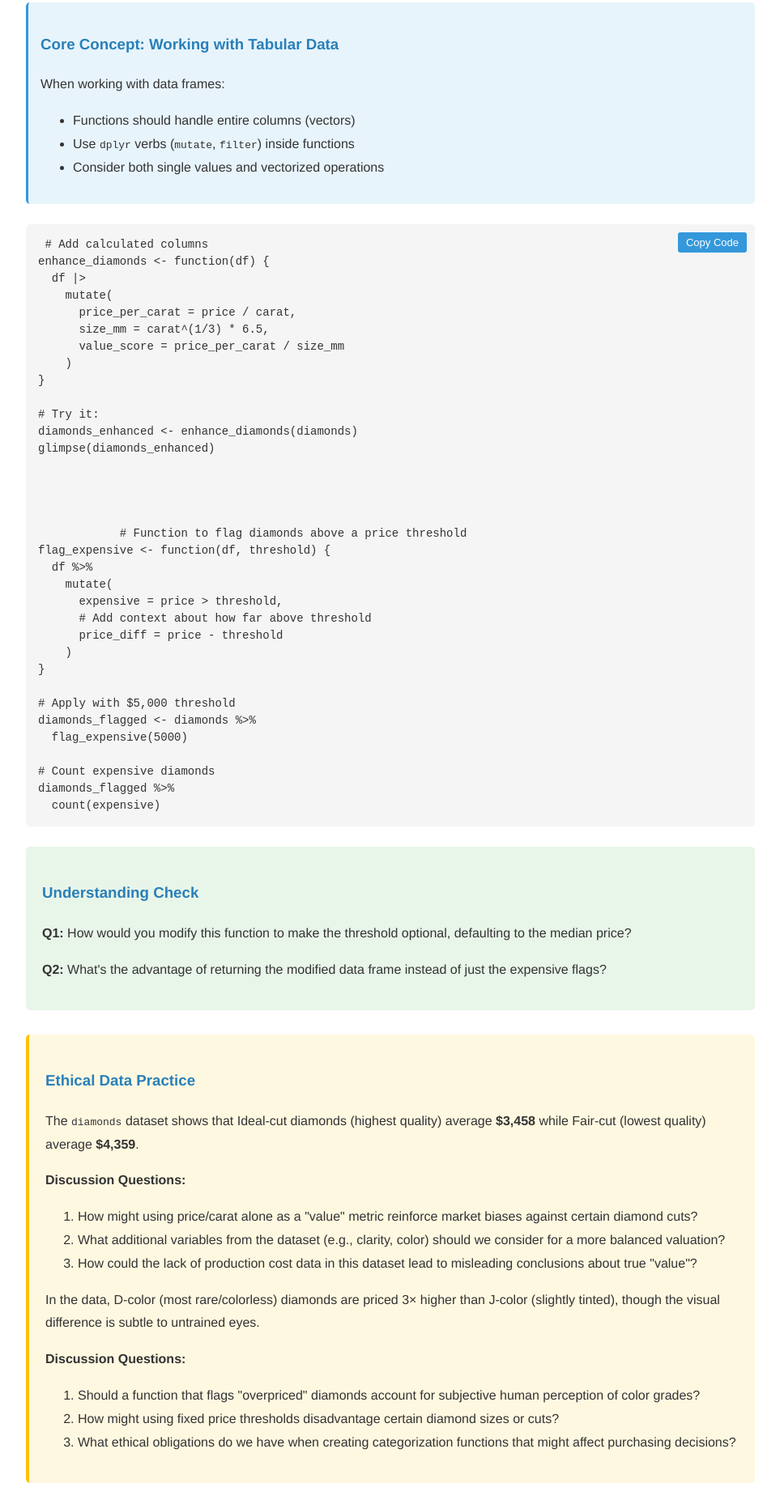
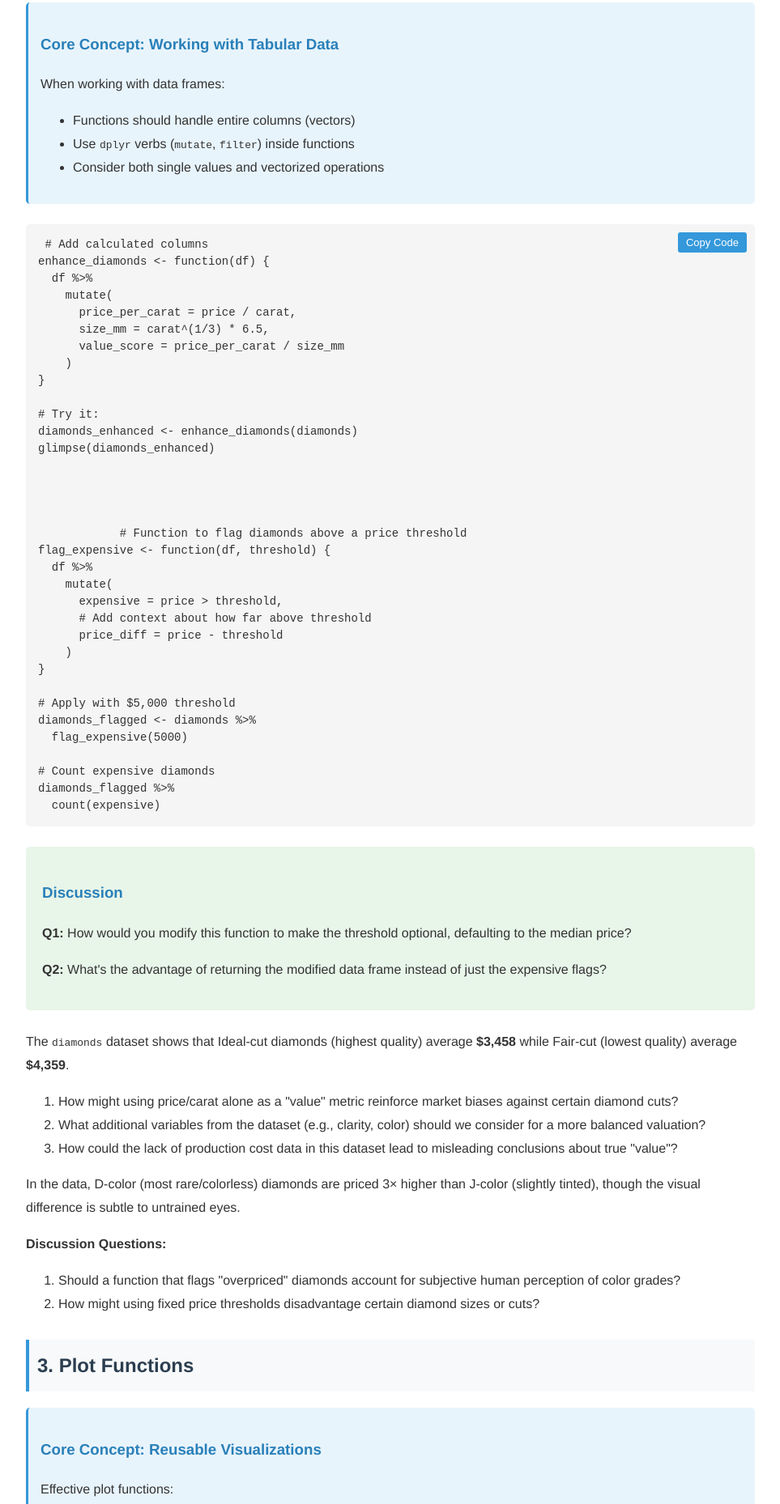
Before and after one commit to jitendraskota/Functions-in-R, a plain HTML site: page index.html in a window 1280 px wide. Shown: the part 1247-3105 px from the top of the page at 81% size, without its empty margins (158-1121 px from the left). Drawn offline with Linux system fonts and the light colour scheme.

Commit message:
Update index.html

```diff
--- a/index.html
+++ b/index.html
@@ -3,7 +3,7 @@
 <head>
     <meta charset="UTF-8">
     <meta name="viewport" content="width=device-width, initial-scale=1.0">
-    <title>R Functions with Ethical Data Practice</title>
+    <title>R Functions with Data Practice</title>
     <style>
         body {
             font-family: 'Helvetica Neue', Arial, sans-serif;
@@ -138,7 +138,7 @@ diamonds <- diamonds |>
         <button class="copy-btn" onclick="copyCode(this)">Copy Code</button>
         <pre><code> # Add calculated columns
 enhance_diamonds <- function(df) {
-  df |>
+  df %>%
     mutate(
       price_per_carat = price / carat,
       size_mm = carat^(1/3) * 6.5,
@@ -173,17 +173,13 @@ diamonds_flagged %>%
     </div>
 
     <div class="checkpoint">
-        <h3>Understanding Check</h3>
+        <h3>Discussion</h3>
         <p><strong>Q1:</strong> How would you modify this function to make the threshold optional, defaulting to the median price?</p>
         <p><strong>Q2:</strong> What's the advantage of returning the modified data frame instead of just the expensive flags?</p>
     </div>
 
-    <div class="ethics">
-        <h3>Ethical Data Practice</h3>
-
         <p>The <code>diamonds</code> dataset shows that Ideal-cut diamonds (highest quality) average <strong>$3,458</strong> while Fair-cut (lowest quality) average <strong>$4,359</strong>.</p>
 
-        <p><strong>Discussion Questions:</strong></p>
         <ol>
             <li>How might using price/carat alone as a "value" metric reinforce market biases against certain diamond cuts?</li>
             <li>What additional variables from the dataset (e.g., clarity, color) should we consider for a more balanced valuation?</li>
@@ -195,10 +191,8 @@ diamonds_flagged %>%
         <ol>
             <li>Should a function that flags "overpriced" diamonds account for subjective human perception of color grades?</li>
             <li>How might using fixed price thresholds disadvantage certain diamond sizes or cuts?</li>
-            <li>What ethical obligations do we have when creating categorization functions that might affect purchasing decisions?</li>
         </ol>
-    </div>
-
+</div>
     <h2>3. Plot Functions</h2>
 
     <div class="concept-box">
@@ -259,15 +253,12 @@ plot_diamonds(diamonds, carat, color = "red")
     </div>
 
     <div class="ethics">
-        <h3>Ethical Data Practice</h3>
-        <p>The log-scale visualization compresses price differences, making the $1,000-$10,000 range (where most diamonds cluster) appear less varied than the ultra-high end.</p>
-
-        <p><strong>Discussion Questions:</strong></p>
+        <h3>Discussion</h3>
         <ol>
             <li>What happens if you use a column that doesn’t exist, like plot_diamonds(diamonds, fake_column)?</li>
             <li>What if you try to plot a categorical variable (like cut) on the x-axis? Does it still work? Is the result useful?</li>
             <li>Price vs Carat - The plot shows small diamonds at low prices, but some dots “break the trend.” What could explain these outliers?</li>
-            <li># - Price vs Carat - If you were a jewelry seller, would this plot help you set prices? Why or why not?</li>
+            <li>Price vs Carat - If you were a jewelry seller, would this plot help you set prices? Why or why not?</li>
         </ol>
     </div>
 
```
